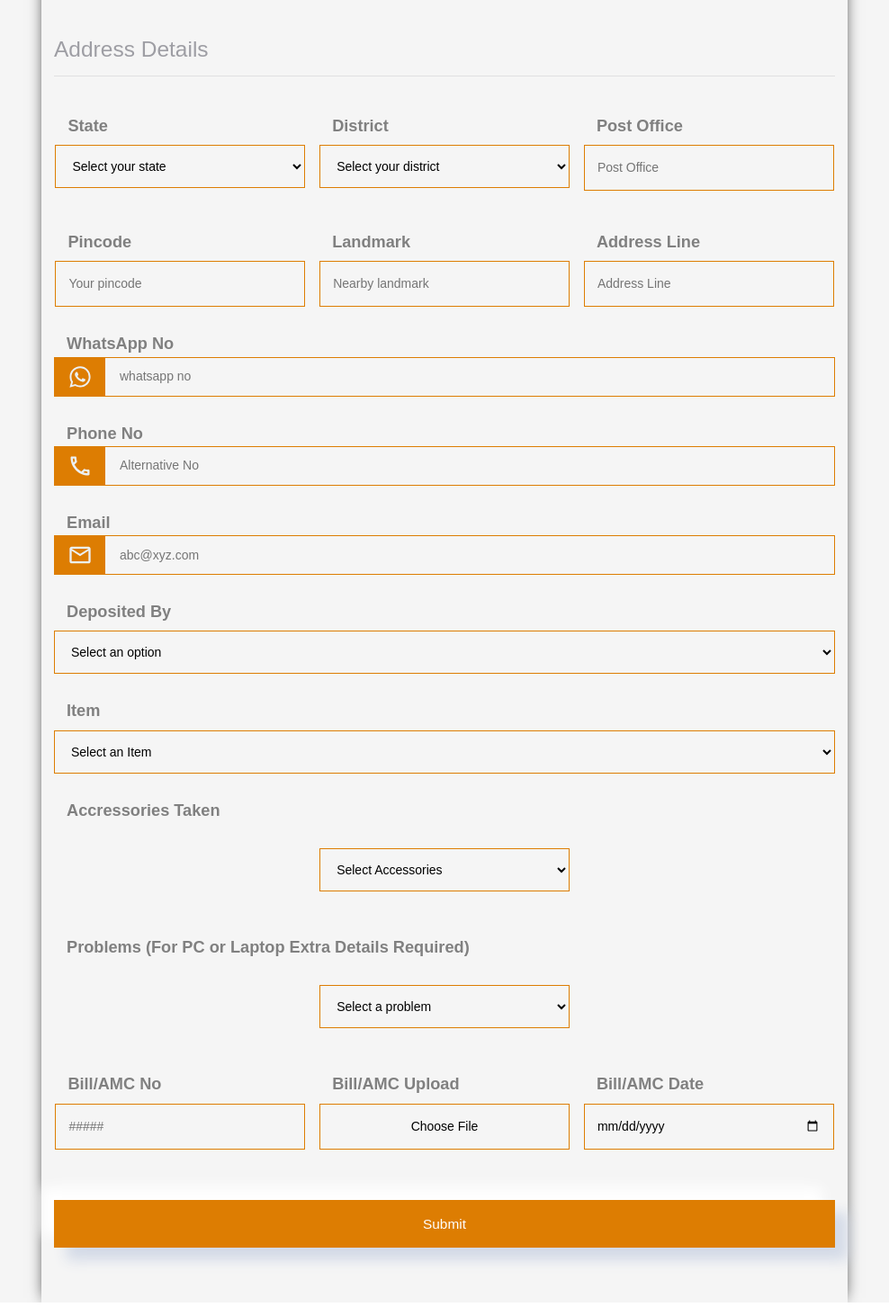
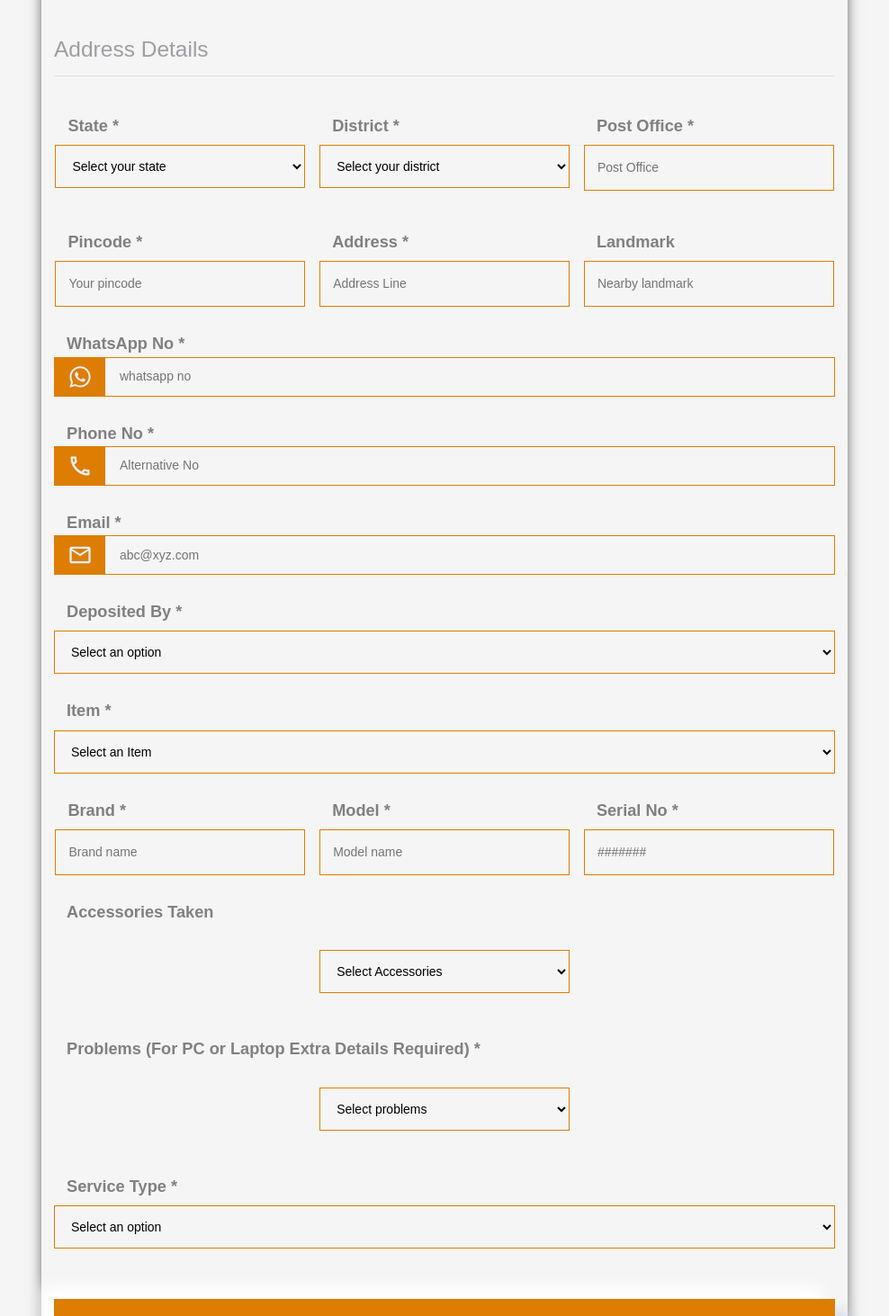
Before and after one commit to rajendrakrshaw/Service-management, a React (Create React App) app in the folder frontend/: page / in a window 1280 px wide. Shown: the part 120-1583 px from the top of the page at 90% size, without its empty margins (146-1134 px from the left). Built offline with nearby package versions, Linux system fonts and the light colour scheme.

Commit message:
Updated Form, Added service type, and fixed fields validations

```diff
--- a/frontend/src/components/ReceiveMaterial/ReceiveMaterialForm.jsx
+++ b/frontend/src/components/ReceiveMaterial/ReceiveMaterialForm.jsx
@@ -1,6 +1,6 @@
 import React, { useState, useEffect } from "react";
 import axios from "axios";
-import { HiOutlineCalendar, HiOutlineMail } from "react-icons/hi";
+import { HiOutlineCalendar, HiOutlineMail, HiStar } from "react-icons/hi";
 import {
   MdOutlineHttp,
   MdOutlineContentCopy,
@@ -13,6 +13,7 @@ import {
   MdOutlineVerified,
   MdOutlineWhatsapp,
   MdAdd,
+  MdStar,
 } from "react-icons/md";
 import {
   TiSocialFacebook,
@@ -42,6 +43,7 @@ const ReceiveMaterialForm = () => {
     accessories: [],
     // serialNo: "",
     problems: [],
+    serviceType: "",
     billNo: "",
     bill: "",
     billDate: "",
@@ -357,7 +359,7 @@ const ReceiveMaterialForm = () => {
           </div> */}
 
           <div className={Style.Form_box_input}>
-            <label htmlFor="name">Name</label>
+            <label htmlFor="name">Name *</label>
             <input
               type="text"
               name="name"
@@ -385,7 +387,7 @@ const ReceiveMaterialForm = () => {
           <hr />
           <section className={Style.Form_section}>
             <div className={`${Style.Form_box_input} ${Style.Form_address}`}>
-              <label htmlFor="state">State</label>
+              <label htmlFor="state">State *</label>
               <select
                 name="state"
                 onChange={handleInputChange}
@@ -402,7 +404,7 @@ const ReceiveMaterialForm = () => {
             </div>
 
             <div className={`${Style.Form_box_input} ${Style.Form_address}`}>
-              <label htmlFor="district">District</label>
+              <label htmlFor="district">District *</label>
               <select
                 name="district"
                 onChange={handleInputChange}
@@ -418,7 +420,7 @@ const ReceiveMaterialForm = () => {
               </select>
             </div>
             <div className={`${Style.Form_box_input} ${Style.Form_address}`}>
-              <label htmlFor="post">Post Office</label>
+              <label htmlFor="post">Post Office *</label>
               <input
                 type="text"
                 name="post"
@@ -430,30 +432,20 @@ const ReceiveMaterialForm = () => {
             </div>
 
             <div className={`${Style.Form_box_input} ${Style.Form_address}`}>
-              <label htmlFor="pincode">Pincode</label>
+              <label htmlFor="pincode">Pincode *</label>
               <input
                 type="text"
                 name="pincode"
                 placeholder="Your pincode"
                 onChange={handleInputChange}
-                required
-                className={Style.Form_box_input_userName}
-              />
-            </div>
-
-            <div className={`${Style.Form_box_input} ${Style.Form_address}`}>
-              <label htmlFor="landmark">Landmark</label>
-              <input
-                type="text"
-                name="landmark"
-                placeholder="Nearby landmark"
-                onChange={handleInputChange}
+                pattern="[0-9]{6}"
+                maxLength={6}
                 required
                 className={Style.Form_box_input_userName}
               />
             </div>
             <div className={`${Style.Form_box_input} ${Style.Form_address}`}>
-              <label htmlFor="addressline">Address Line</label>
+              <label htmlFor="addressline">Address *</label>
               <input
                 type="text"
                 name="addressline"
@@ -463,24 +455,22 @@ const ReceiveMaterialForm = () => {
                 className={Style.Form_box_input_userName}
               />
             </div>
+            <div className={`${Style.Form_box_input} ${Style.Form_address}`}>
+              <label htmlFor="landmark">Landmark</label>
+              <input
+                type="text"
+                name="landmark"
+                placeholder="Nearby landmark"
+                onChange={handleInputChange}
+
+                className={Style.Form_box_input_userName}
+              />
+            </div>
+
           </section>
 
-          {/* <div className={Style.Form_box_input}>
-            <label htmlFor="address">Address</label>
-            <div>
-              <textarea
-                name="address"
-                cols="30"
-                rows="6"
-                placeholder="your address"
-                onChange={handleInputChange}
-                required
-              ></textarea>
-            </div>
-          </div> */}
-
           <div className={Style.Form_box_input}>
-            <label htmlFor="whatsapp">WhatsApp No</label>
+            <label htmlFor="whatsapp">WhatsApp No *</label>
             <div className={Style.Form_box_input_box}>
               <div className={Style.Form_box_input_box_icon}>
                 <MdOutlineWhatsapp />
@@ -497,7 +487,7 @@ const ReceiveMaterialForm = () => {
             </div>
           </div>
           <div className={Style.Form_box_input}>
-            <label htmlFor="phone">Phone No</label>
+            <label htmlFor="phone">Phone No *</label>
             <div className={Style.Form_box_input_box}>
               <div className={Style.Form_box_input_box_icon}>
                 <MdOutlinePhone />
@@ -514,7 +504,7 @@ const ReceiveMaterialForm = () => {
             </div>
           </div>
           <div className={Style.Form_box_input}>
-            <label htmlFor="email">Email</label>
+            <label htmlFor="email">Email *</label>
             <div className={Style.Form_box_input_box}>
               <div className={Style.Form_box_input_box_icon}>
                 <MdOutlineMail />
@@ -529,7 +519,7 @@ const ReceiveMaterialForm = () => {
             </div>
           </div>
           <div className={Style.Form_box_input}>
-            <label htmlFor="depositedBy">Deposited By</label>
+            <label htmlFor="depositedBy">Deposited By *</label>
             <div>
               <select
                 name="depositedBy"
@@ -575,7 +565,7 @@ const ReceiveMaterialForm = () => {
           </div>
 
           <div className={Style.Form_box_input}>
-            <label htmlFor="item">Item</label>
+            <label htmlFor="item">Item *</label>
             {/* <div className={Style.Form_box_input_box}> */}
             <select
               name="item"
@@ -605,12 +595,10 @@ const ReceiveMaterialForm = () => {
               />
             ) : null}
           </div>
-          {formData.item === "Laptop" ||
-          formData.item === "Desktop" ||
-          formData.item === "Assembled Desktop" ? (
+
             <section className={Style.Form_section}>
               <div className={`${Style.Form_box_input} ${Style.Form_address}`}>
-                <label htmlFor="brnad">Brand</label>
+                <label htmlFor="brnad">Brand *</label>
                 <input
                   type="text"
                   name="brand"
@@ -622,7 +610,7 @@ const ReceiveMaterialForm = () => {
               </div>
 
               <div className={`${Style.Form_box_input} ${Style.Form_address}`}>
-                <label htmlFor="model">Model</label>
+                <label htmlFor="model">Model *</label>
                 <input
                   type="text"
                   name="model"
@@ -632,8 +620,23 @@ const ReceiveMaterialForm = () => {
                   className={Style.Form_box_input_userName}
                 />
               </div>
+
               <div className={`${Style.Form_box_input} ${Style.Form_address}`}>
-                <label htmlFor="model">Password</label>
+                <label htmlFor="serialno">Serial No *</label>
+                <input
+                  type="text"
+                  name="serialno"
+                  placeholder="#######"
+                  onChange={handleInputChange}
+                  required
+                  className={Style.Form_box_input_userName}
+                />
+              </div>
+              {formData.item === "Laptop" ||
+          formData.item === "Branded Desktop" ||
+          formData.item === "Assembled Desktop" ? (
+              <div className={`${Style.Form_box_input} ${Style.Form_address}`}>
+                <label htmlFor="model">Password *</label>
                 <input
                   type="text"
                   name="password"
@@ -643,23 +646,13 @@ const ReceiveMaterialForm = () => {
                   className={Style.Form_box_input_userName}
                 />
               </div>
-              <div className={`${Style.Form_box_input} ${Style.Form_address}`}>
-                <label htmlFor="serialno">Serial No</label>
-                <input
-                  type="text"
-                  name="serialno"
-                  placeholder="#######"
-                  onChange={handleInputChange}
-                  required
-                  className={Style.Form_box_input_userName}
-                />
-              </div>
+              ) : null}
             </section>
-          ) : null}
+
 
           <div className={Style.Form_box_input}>
             <label htmlFor="accessories">
-              Accressories Taken
+              Accessories Taken
             </label>
             <br />
             <section className={`${Style.Form_section}`}>
@@ -719,7 +712,7 @@ const ReceiveMaterialForm = () => {
 
           <div className={Style.Form_box_input}>
             <label htmlFor="problems">
-              Problems (For PC or Laptop Extra Details Required)
+              Problems (For PC or Laptop Extra Details Required) *
             </label>
             <br />
             <section className={`${Style.Form_section}`}>
@@ -728,7 +721,7 @@ const ReceiveMaterialForm = () => {
                   onChange={handleSelectChange}
                   className={`${Style.Form_box_input_userName} ${Style.Form_address}`}
                 >
-                  <option value="">Select a problem</option>
+                  <option value="">Select problems</option>
                   {problemOptions.map((problem) => (
                     <option key={problem} value={problem}>
                       {problem}
@@ -774,10 +767,28 @@ const ReceiveMaterialForm = () => {
               ))}
             </div>
           </div>
+          <div className={Style.Form_box_input}>
+            <label htmlFor="serviceType">Service Type *</label>
+            <div>
+              <select
+                name="serviceType"
+                className={Style.Form_box_input_userName}
+                onChange={handleInputChange}
+                required
+              >
+                <option value="">Select an option</option>
+                <option value="Warranty">Warranty</option>
+                <option value="Paid">Paid</option>
+                {/* <option value="creditcard">Credit Card</option> */}
+              </select>
+            </div>
+          </div>
+          {formData.serviceType === "Warranty" ? (
           <section className={Style.Form_section}>
+
           <div className={`${Style.Form_box_input} ${Style.Form_address}`}>
 
-            <label htmlFor="billNo">Bill/AMC No</label>
+            <label htmlFor="billNo">Bill/AMC No *</label>
             <input
               type="text"
               name="billNo"
@@ -787,9 +798,10 @@ const ReceiveMaterialForm = () => {
               required
             />
           </div>
+
           <div className={`${Style.Form_box_input} ${Style.Form_address}`}>
 
-            <label htmlFor="bill">Bill/AMC Upload</label>
+            <label htmlFor="bill">Bill/AMC Upload *</label>
             <input
               type="file"
               name="bill"
@@ -804,7 +816,7 @@ const ReceiveMaterialForm = () => {
           </div>
           <div className={`${Style.Form_box_input} ${Style.Form_address}`}>
 
-            <label htmlFor="billDate">Bill/AMC Date</label>
+            <label htmlFor="billDate">Bill/AMC Date *</label>
             <input
               type="date"
               name="billDate"
@@ -815,6 +827,7 @@ const ReceiveMaterialForm = () => {
             />
           </div>
           </section>
+          ): null}
           <div className={Style.Form_box_btn}>
             <Button
               btnName="Submit"
--- a/frontend/src/components/ReceiveMaterial/ReceiveMaterialForm.module.css
+++ b/frontend/src/components/ReceiveMaterial/ReceiveMaterialForm.module.css
@@ -61,13 +61,13 @@
 
 .tagBox span{
 
-        border: 1px solid darkorange;
+        /* border: 1px solid darkorange; */
         background: #ffcb0030;
         border-radius: 20px;
         padding: 2px 12px;
         color: darkorange;
-        font-weight: bolder;
-
+        font-weight: 750;
+        font-family: sans-serif;
 }
 .problemButton{
     border: 1px solid orange;
@@ -113,6 +113,7 @@
 .fileInput{
     width: 100%;
 }
+
 input::file-selector-button {
     width: 100%;
     border: 1px solid var(--icons-color);
```
